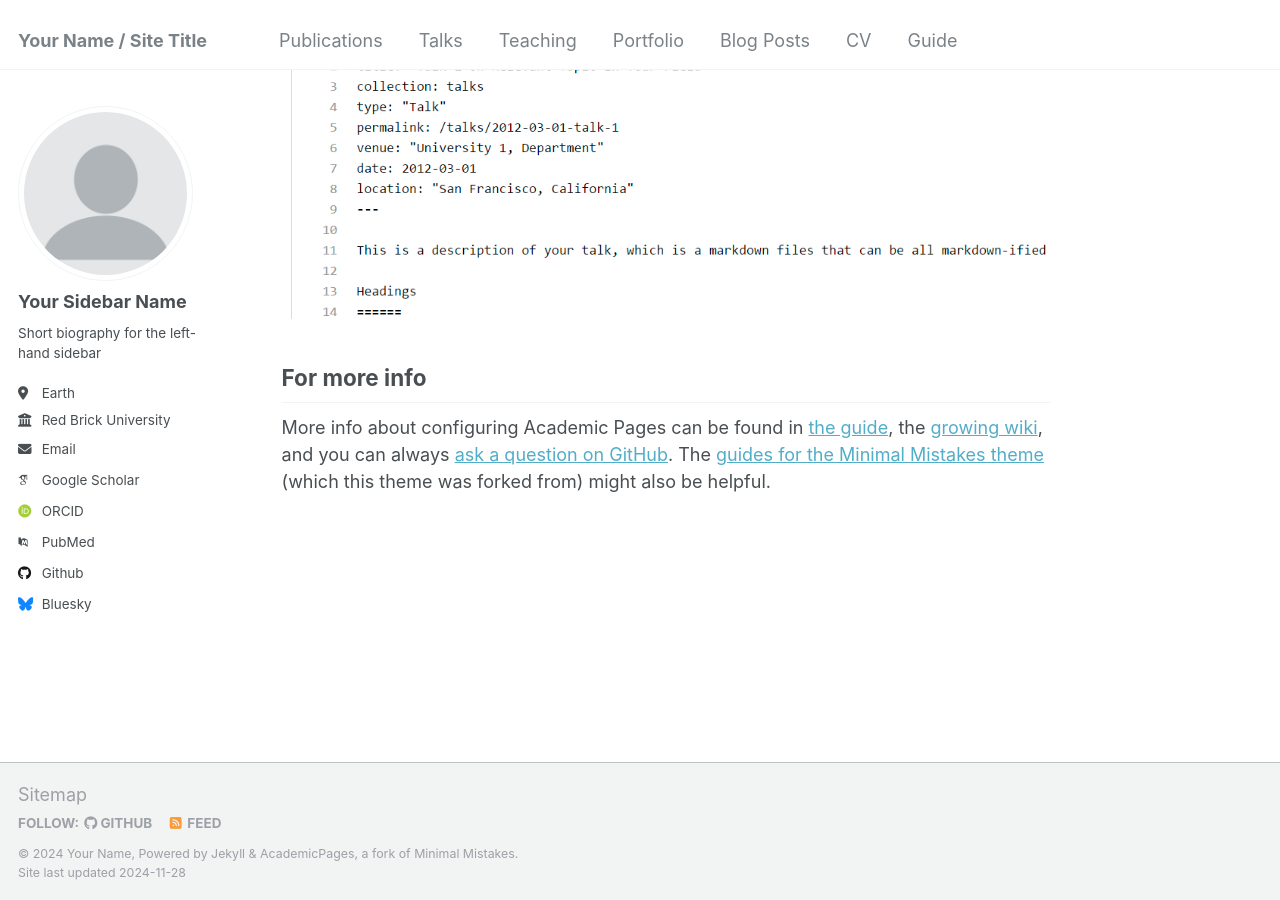
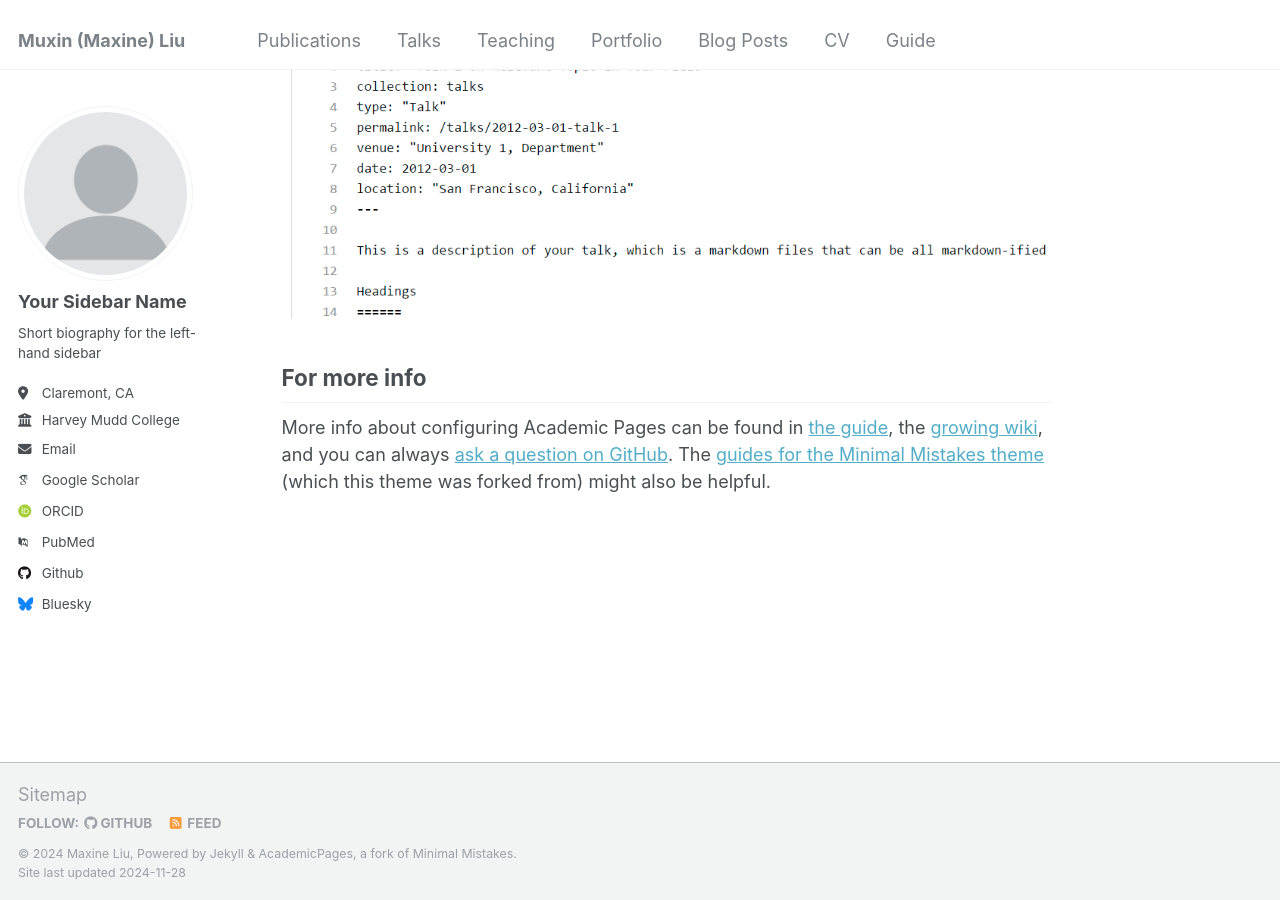
Before and after one commit to maxinemuxin/maxinemuxin.github.io, a Jekyll site: the page built from _pages/about.md, in a window 1280 px wide and 900 px high, scrolled down 2643 px. Built offline with Jekyll 4.4.1, drawn with Linux system fonts in a browser that asks for light colours; some web fonts are replaced.

Commit message:
change name

```diff
--- a/_config.yml
+++ b/_config.yml
@@ -8,11 +8,11 @@
 
 # Basic Site Settings
 locale                   : "en-US"
-title                    : "Your Name / Site Title"
+title                    : "Muxin (Maxine) Liu"
 title_separator          : "-"
-name                     : &name "Your Name"
+name                     : &name "Maxine Liu"
 description              : &description "personal description"
-url                      : https://academicpages.github.io # the base hostname & protocol for your site e.g. "https://[your GitHub username].github.io"
+url                      : https://maxinemuxin.github.io # the base hostname & protocol for your site e.g. "https://[your GitHub username].github.io"
 baseurl                  : "" # the subpath of your site, e.g. "/blog"
 repository               : "academicpages/academicpages.github.io"
 
@@ -25,10 +25,10 @@ author:
   name             : "Your Sidebar Name"
   pronouns         : # example: "she/her"
   bio              : "Short biography for the left-hand sidebar"
-  location         : "Earth"
-  employer         : "Red Brick University"
+  location         : "Claremont, CA"
+  employer         : "Harvey Mudd College"
   uri              : # URL
-  email            : "none@example.org"
+  email            : "maxliu at hmc dot edu"
 
   # Academic websites
   arxiv            : # URL - Update with the correct link to your profile
```
